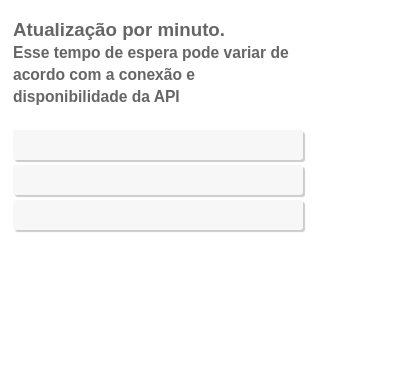
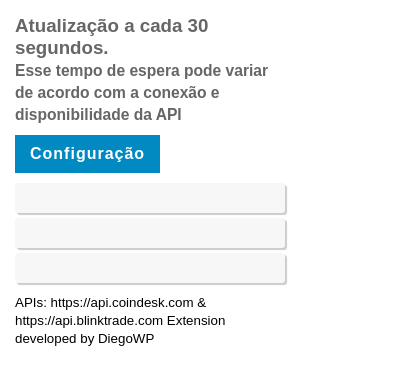
Before and after one commit to diegowp/bc-monitor, a browser extension: page popup/bc-monitor.html in a window 400 px wide. Drawn offline with Linux system fonts and the light colour scheme.

Commit message:
botão de config

```diff
--- a/popup/bc-monitor.css
+++ b/popup/bc-monitor.css
@@ -1,26 +1,44 @@
+*{
+    margin: 0;
+    padding: 0;
+    -webkit-box-sizing: border-box;
+    -moz-box-sizing: border-box;
+    box-sizing: border-box;
+}
 .bc-main-wrapper{
     width: 300px;
     height: auto;
     display: block;
+    padding: 15px;
     font-family: Arial, sans-serif;
 }
 .bc-main-wrapper h3{
-    padding-left: 5px;
     color: #666;
+    clear: both;
+}
+.bc-main-wrapper a#options {
+    display: block;
+    text-decoration: none;
+    color: #FFF;
+    padding: 10px 15px;
+    background-color: #008ac1;
+    font-weight: bold;
+    letter-spacing: 1px;
+    float: left;
+    clear: both;
+    margin: 10px 0;
 }
 .bc-main-wrapper ul{
-    margin: 0;
-    padding: 5px;
+    margin: 10px 0;
+    padding-left: 0;
+    clear: both;
 }
 .bc-main-wrapper ul li{
     width: 100%;
     display: block;
+    margin-bottom: 5px;
     padding: 15px;
-    margin-bottom: 5px;
     background-color: #f7f7f7;
-    -webkit-box-sizing: border-box;
-    -moz-box-sizing: border-box;
-    box-sizing: border-box;
     -webkit-border-radius: 3px;
     -moz-border-radius: 3px;
     border-radius: 3px;
--- a/popup/bc-monitor.html
+++ b/popup/bc-monitor.html
@@ -10,7 +10,9 @@
 
     <div class="bc-main-wrapper">
 
-        <h3>Atualização por minuto.<br><small>Esse tempo de espera pode variar de acordo com a conexão e disponibilidade da API</small></h3>
+        <h3>Atualização a cada 30 segundos.<br><small>Esse tempo de espera pode variar de acordo com a conexão e disponibilidade da API</small></h3>
+
+        <a href="javascript:void(0)" id="options" target="_blank">Configuração</a>
 
         <ul>
             <li>
@@ -24,6 +26,11 @@
             </li>
         </ul>
 
+        <small>
+            APIs: https://api.coindesk.com & https://api.blinktrade.com
+            Extension developed by DiegoWP
+        </small>
+
     </div>
 
 
--- a/popup/bc-monitor.js
+++ b/popup/bc-monitor.js
@@ -20,8 +20,6 @@ var App = App || {};
 
             var fillFields = function( response ) {
 
-                console.log( response );
-
                 field_1.innerHTML = "Valor em Dólar  = USD " + response.valBTC;
                 field_2.innerHTML = "Valor de compra =  R$ " + response.valBR;
                 field_3.innerHTML = "Valor de venda  =  R$ " + response.val_btc_br;
@@ -34,12 +32,25 @@ var App = App || {};
 
         },
 
+        generics: function(){
+
+            var linkOptions = document.querySelector("a#options");
+
+            linkOptions.onclick = function(){
+
+                chrome.tabs.update( {url: "chrome://extensions/?options=jdddepmigkoahgpnpnmgghambfbeifga"} );
+
+            };
+
+        },
+
         init: function(){
 
             var self = App.popup;
 
             self.cache();
             self.callValues();
+            self.generics();
 
         }
 
```
Also changed, not shown: background/bc-monitor.js (+3 -14 lines), images/gear-icon.svg (added).
